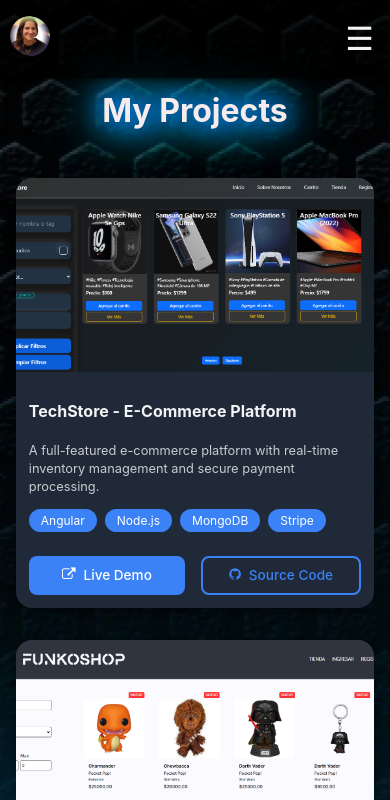
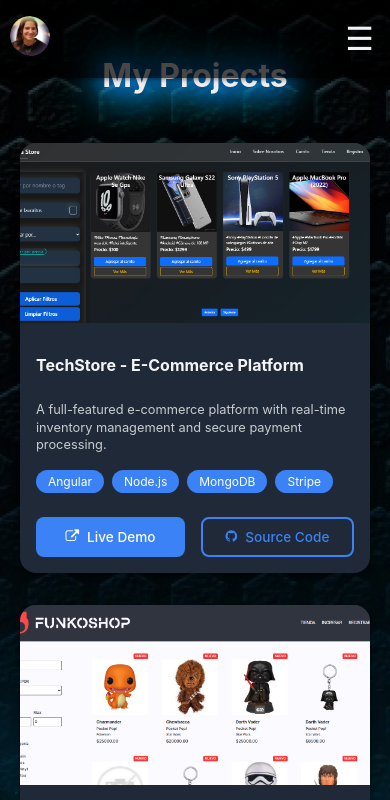
Before and after one commit to maru33luc/Portfolio-Ang19, an Angular app: page /projects in a window 390 px wide. Shown: the top 800 px of the page. Built offline with nearby package versions, Linux system fonts and the light colour scheme; a web font is replaced by a local one.

Commit message:
Ajusta el padding y el diseño de las secciones About y Contact; mejora el estilo y la responsividad del componente Projects

```diff
--- a/src/app/components/about/about.component.css
+++ b/src/app/components/about/about.component.css
@@ -1,5 +1,5 @@
 .about-section {
-  padding: 4rem 0;
+  padding: 5rem 0;
 
 }
 
--- a/src/app/components/contact/contact.component.ts
+++ b/src/app/components/contact/contact.component.ts
@@ -76,7 +76,7 @@
   `,
   styles: [`
     .contact-section {
-      padding: 4rem 0;
+      padding: 5rem 0;
     }
     .contact-container {
       max-width: 1000px;
--- a/src/app/components/projects/projects.component.css
+++ b/src/app/components/projects/projects.component.css
@@ -1,5 +1,7 @@
 .projects-section {
-  padding: 4rem 1rem;
+  padding: 5rem 2rem; /* Mayor padding horizontal */
+  max-width: 1200px;
+  margin: 0 auto;
 }
 
 .projects-grid {
@@ -7,7 +9,7 @@
   grid-template-columns: repeat(auto-fit, minmax(300px, 1fr));
   gap: 2rem;
   max-width: 1200px;
-  margin: 0 auto;
+  margin: 2rem auto 0; /* Añade margen superior para separar del título */
 }
 
 .project-card {
@@ -16,9 +18,9 @@
   overflow: hidden;
   box-shadow: 0 4px 6px var(--shadow-color);
   transition: transform 0.3s;
-  height: 430px;
   display: flex;
   flex-direction: column;
+  /* Quito la height fija para que las cards se adapten al contenido */
 }
 
 .project-card:hover {
@@ -27,7 +29,7 @@
 
 .project-image {
   width: 100%;
-  height: 50%;
+  height: 215px; /* Altura fija para las imágenes */
   overflow: hidden;
 }
 
@@ -44,27 +46,24 @@
 }
 
 .project-content {
-  padding: 0.8rem;
+  padding: 1rem;
   flex-grow: 1;
   display: flex;
   flex-direction: column;
-  justify-content: center;
-  height: 50%;
 }
 
 h3 {
   color: var(--text-color);
-  margin-bottom: 0.5rem;
+  margin-bottom: 0.8rem;
   font-size: 1rem;
 }
 
 .project-description {
   color: var(--text-color);
   opacity: 0.8;
-  margin-bottom: 0.8rem;
+  margin-bottom: 1rem;
   line-height: 1.4;
   font-size: 0.8rem;
-  flex-grow: 1;
 }
 
 .tech-stack {
@@ -114,8 +113,71 @@
   color: var(--primary-color);
 }
 
+/* Media queries */
 @media (max-width: 768px) {
+  .projects-section {
+    padding: 5rem 1.5rem; /* Mantiene padding horizontal suficiente */
+  }
+
   .projects-grid {
     grid-template-columns: 1fr;
+    gap: 2rem;
+    margin-top: 1.5rem;
+  }
+
+  h1 {
+    margin-top: 1rem; /* Espacio adecuado para el título */
   }
 }
+
+@media (max-width: 480px) {
+  .projects-section {
+    padding: 2.5rem 1.25rem; /* Padding ajustado para pantallas muy pequeñas */
+  }
+
+  .project-image {
+    height: 180px; /* Ajusta la altura de la imagen */
+  }
+}
+
+/* Fix para pantallas extremadamente pequeñas */
+@media (max-width: 320px) {
+  .project-image {
+    height: 140px; /* Reduce la altura de la imagen */
+  }
+
+  .project-content {
+    padding: 1rem 0.8rem; /* Ajusta el padding */
+  }
+
+  h3 {
+    font-size: 0.9rem; /* Reduce el tamaño del título */
+    margin-top: 0.3rem; /* Espacio desde arriba */
+    margin-bottom: 0.6rem; /* Reduce el margen inferior */
+  }
+
+  .project-description {
+    font-size: 0.75rem; /* Reduce el tamaño de la descripción */
+    margin-bottom: 0.8rem; /* Reduce el margen inferior */
+  }
+
+  .tech-stack {
+    gap: 0.4rem;
+    margin-bottom: 0.8rem;
+  }
+
+  .tech-tag {
+    padding: 0.2rem 0.5rem; /* Reduce el padding de las etiquetas */
+    font-size: 0.7rem; /* Reduce el tamaño de texto */
+  }
+
+  .project-links {
+    flex-direction: column; /* Apila los botones */
+    gap: 0.5rem;
+  }
+
+  .btn {
+    padding: 0.5rem; /* Reduce el padding de los botones */
+    font-size: 0.8rem; /* Reduce el tamaño de texto */
+  }
+}
--- a/src/app/components/projects/projects.component.ts
+++ b/src/app/components/projects/projects.component.ts
@@ -7,7 +7,7 @@
   imports: [CommonModule],
   template: `
     <section class="projects-section container fade-in">
-      <h1>My Projects</h1>
+      <h1 class="section-title">My Projects</h1>
 
       <div class="projects-grid">
         <article class="project-card" *ngFor="let project of projects">
@@ -15,7 +15,7 @@
             <img [src]="project.image" [alt]="project.title">
           </div>
           <div class="project-content">
-            <h3>{{project.title}}</h3>
+            <h3 class="project-title">{{project.title}}</h3>
             <p class="project-description">{{project.description}}</p>
             <div class="tech-stack">
               <span class="tech-tag" *ngFor="let tech of project.technologies">{{tech}}</span>
@@ -69,11 +69,7 @@
       liveUrl: 'https://app-notes-challenge-cli.vercel.app/notes-list',
       githubUrl: 'https://github.com/maru33luc/App-Notes-Challenge.git'
     }
+  ];
 
-  ];
-  constructor(
-    @Inject(PLATFORM_ID) private platformId: Object
-  ) {}
-
-
+  constructor(@Inject(PLATFORM_ID) private platformId: Object) {}
 }
```
